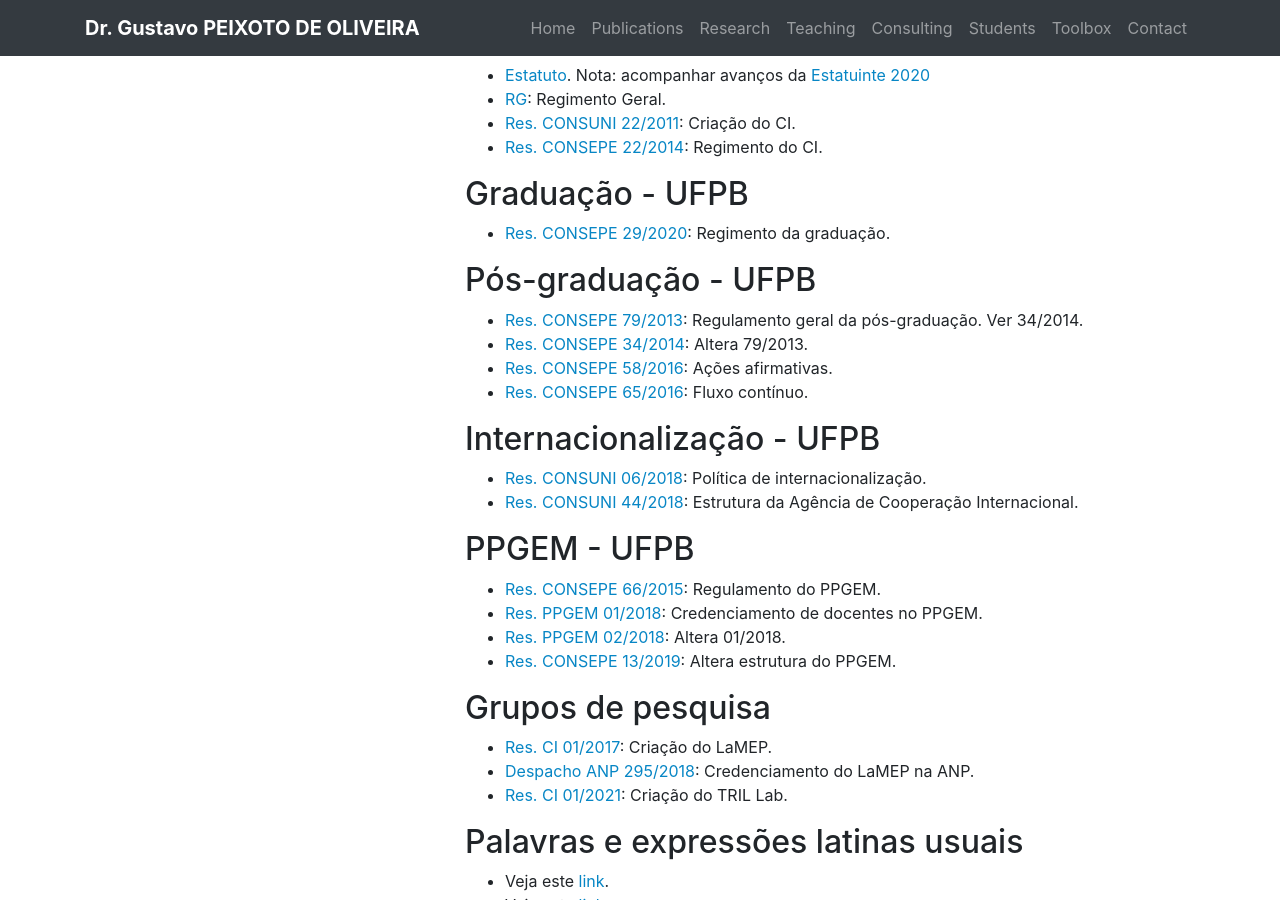
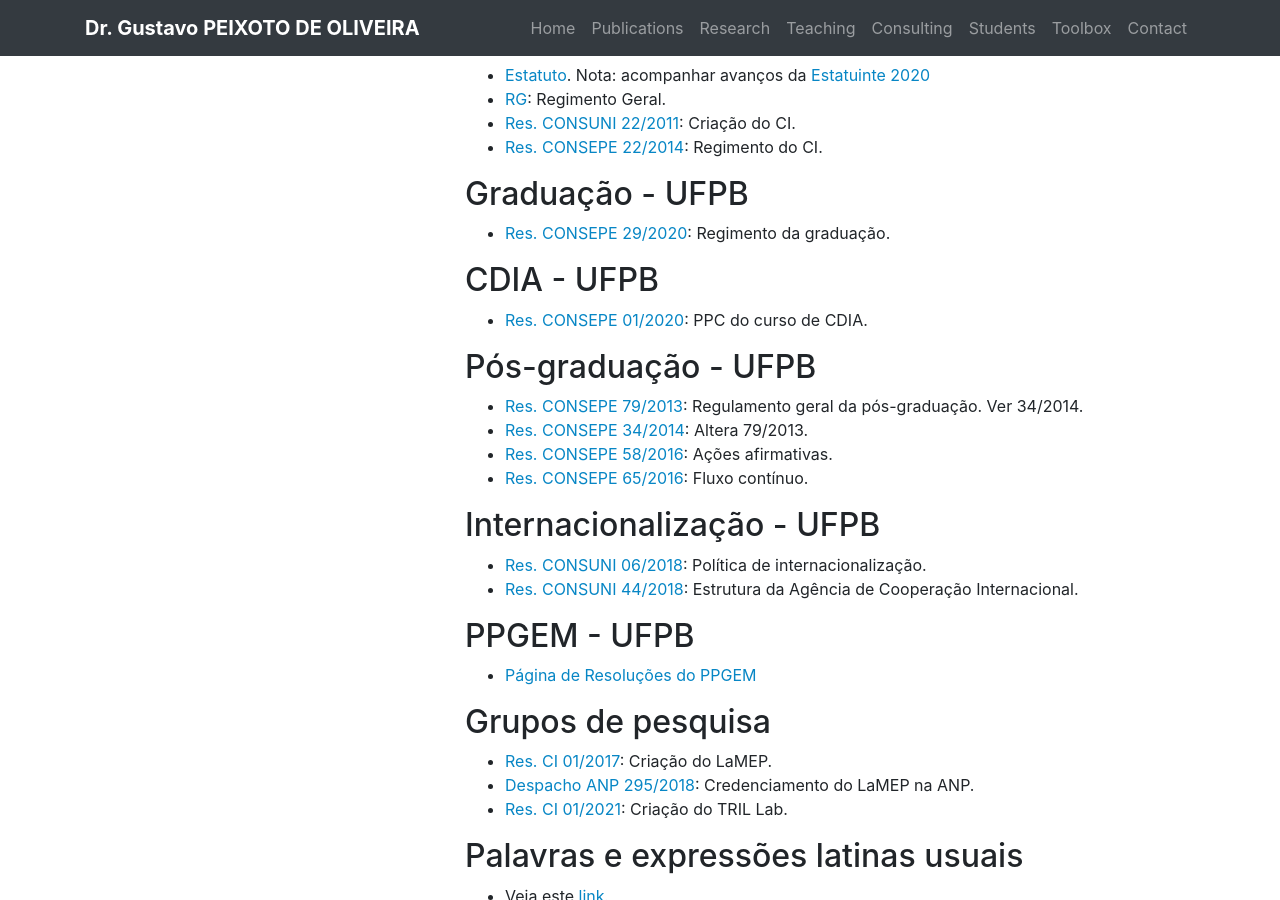
Before and after one commit to gcpeixoto/gcpeixoto.github.io, a Jekyll site: the page built from _toolbox/G-w-law.md, in a window 1280 px wide and 900 px high, scrolled down 2875 px. Built offline with Jekyll 4.4.1, drawn with Linux system fonts in a browser that asks for light colours.

Commit message:
Update laws.

```diff
--- a/_toolbox/G-w-law.md
+++ b/_toolbox/G-w-law.md
@@ -134,10 +134,13 @@
 
 - [Res. CONSEPE 29/2020](../_media/files/leis/resolucao-consepe-29-2020-regimento-graduacao.pdf): Regimento da graduação.
 
+## CDIA - UFPB
+- [Res. CONSEPE 01/2020](../_media/files/leis/resolucao-consepe-01-2020-ppc-cdia.pdf): PPC do curso de CDIA.
+
 ## Pós-graduação - UFPB
 
 - [Res. CONSEPE 79/2013](../_media/files/leis/resolucao-consepe-79-2013-regulamento-geral-pos.pdf): Regulamento geral da pós-graduação. Ver 34/2014.
-- [Res. CONSEPE 34/2014](../_media/files/leis/resolucao-consepe-79-2013-regulamento-geral-pos-alteracoes.pdf): Altera 79/2013.
+- [Res. CONSEPE 34/2014](../_media/files/leis/resolucao-consepe-34-2014-regulamento-geral-pos-alteracoes.pdf): Altera 79/2013.
 - [Res. CONSEPE 58/2016](../_media/files/leis/resolucao-consepe-58-2016-acoes-afirmativas-pos.pdf): Ações afirmativas.
 - [Res. CONSEPE 65/2016](../_media/files/leis/resolucao-consepe-65-2016-fluxo-continuo-pos.pdf): Fluxo contínuo.
 
@@ -148,10 +151,7 @@
 
 ## PPGEM - UFPB
 
-- [Res. CONSEPE 66/2015](../_media/files/leis/resolucao-consepe-66-2015-regulamento-ppgem-novo.pdf): Regulamento do PPGEM.
-- [Res. PPGEM 01/2018](../_media/files/leis/resolucao-ppgem-01-2018-credenciamento-docentes.pdf): Credenciamento de docentes no PPGEM.
-- [Res. PPGEM 02/2018](../_media/files/leis/resolucao-ppgem-02-2018-credenciamento-docentes-alteracao.pdf): Altera 01/2018.
-- [Res. CONSEPE 13/2019](../_media/files/leis/resolucao-consepe-13-2019-estrutura-ppgem.pdf): Altera estrutura do PPGEM.
+- [Página de Resoluções do PPGEM](https://sigaa.ufpb.br/sigaa/public/programa/documentos.jsf?lc=pt_BR&id=1870&idTipo=5)
 
 ## Grupos de pesquisa
 
```
Also changed, not shown: 5 other files.
